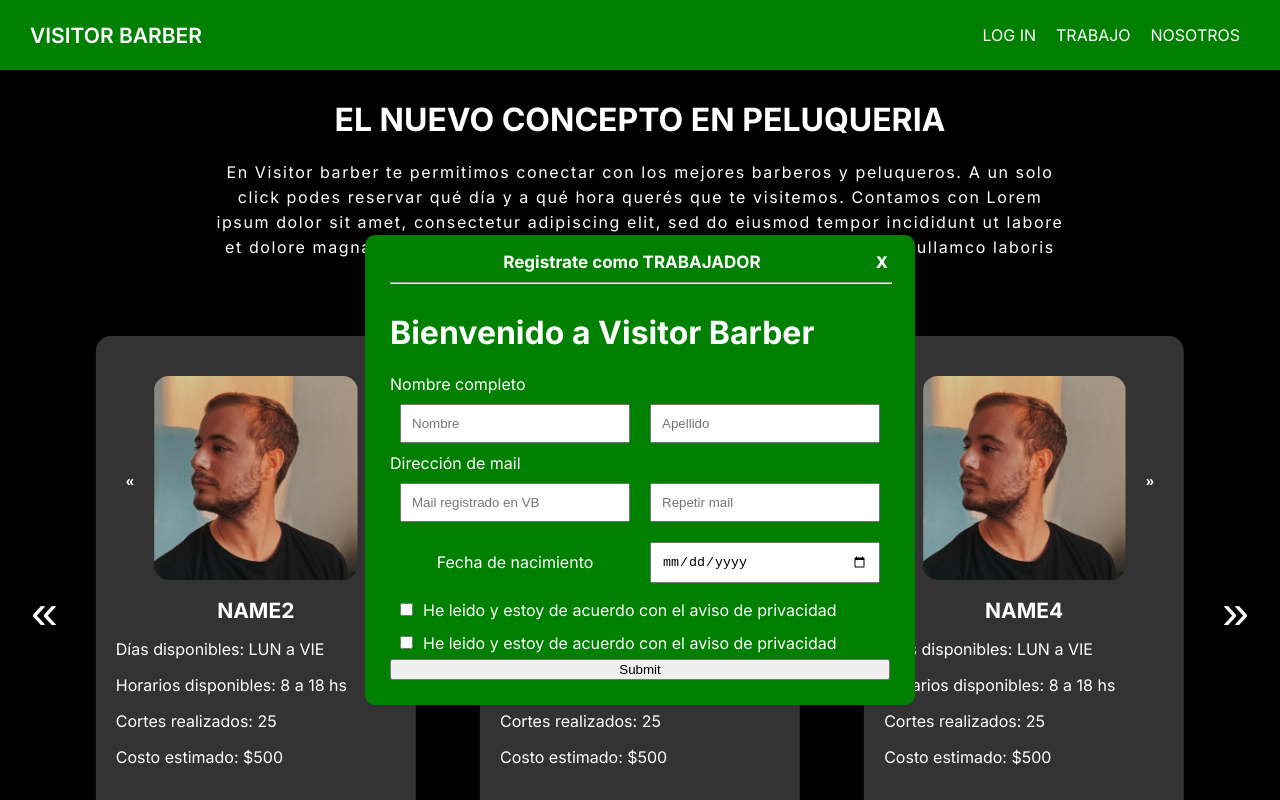
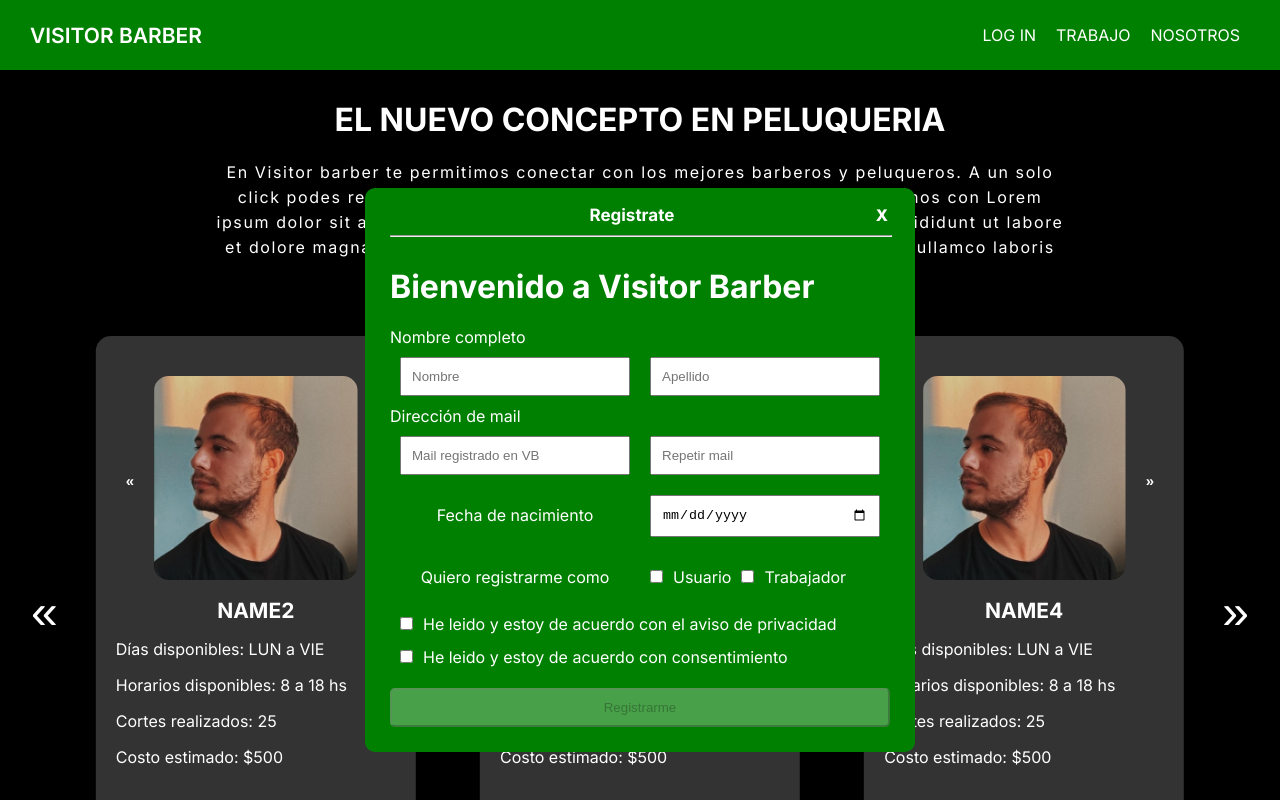
Before and after one commit to perassijulian/VisitorBarber, a React (Create React App) app: page / in a window 1280 px wide. Both pictures are taken after a click on the element "TRABAJO". Built offline with nearby package versions, Linux system fonts and the light colour scheme.

Commit message:
add addWorker

```diff
--- a/src/App.js
+++ b/src/App.js
@@ -8,11 +8,19 @@
 
 function App() {
   const [showLanding, setShowLanding] = useState(false);
+  const [showAddWorker, setShowAddWorker] = useState(false);
+
   return (
     <div className="App">
-      <Navbar setShowLanding={setShowLanding} showLanding={showLanding}/>
+      <Navbar
+        setShowLanding={setShowLanding}
+        showLanding={showLanding}
+        setShowAddWorker= {setShowAddWorker}
+        showAddWorker={showAddWorker}
+
+      />
       {showLanding && <Landing setShowLanding={setShowLanding} />}
-      <AddWorker />
+      {showAddWorker && <AddWorker setShowAddWorker={setShowAddWorker} />}
       <Main showLanding={showLanding} />
     </div>
   );
--- a/src/components/AddWorker.js
+++ b/src/components/AddWorker.js
@@ -1,7 +1,7 @@
 import React, { useEffect, useRef, useState } from 'react';
 import '../styles/AddWorker.scss'
 
-const AddWorker = () => {
+const AddWorker = (props) => {
     const addWorkerRef = useRef();
 
     const [formData, setFormData] = useState(
@@ -11,6 +11,8 @@
             email: "",
             emailVerif: "",
             birthday: "",
+            user:false,
+            worker:false,
             privacy: false,
             consent: false
         }
@@ -32,27 +34,35 @@
         console.log(formData)
     }
 
-    /**
+
     const handleClose = (e) => {
-        console.log(e.target);
+        if(e.target===addWorkerRef.current) {
+            props.setShowAddWorker(false)
+
+
+        }
     }
 
     useEffect(() => {
       const getClick = window.addEventListener('click', handleClose);
 
       return () => {
+        try {
+            getClick();
+        } catch (e) {
+            console.log(e)
+        }
 
       };
-    },);
-     */
+    },[]);
 
   return (
     <div ref={addWorkerRef} className='addWorker'>
         <div className='addWorker--box'>
             <div className='addWorker--box--header'>
                 <div></div>
-                <h2>Registrate como TRABAJADOR</h2>
-                <div className='addWorker--box--header--close'>X</div>
+                <h2>Registrate</h2>
+                <div className='addWorker--box--header--close' onClick={() => {props.setShowAddWorker(false)}}>X</div>
             </div>
             <hr />
             <h1>Bienvenido a Visitor Barber</h1>
@@ -101,6 +111,33 @@
                         value={formData.birthday}
                     />
                 </div>
+                <div className='addWorker--box--form--definition'>
+                    <label>Quiero registrarme como</label>
+                    <div className='addWorker--box--form--definition--checkbox'>
+                        <input
+                            type="checkbox"
+                            id="user"
+                            checked={formData.user}
+                            onChange={handleChange}
+                            name="user"
+                        />
+                        <label htmlFor="user">Usuario</label>
+                        <input
+                            type="checkbox"
+                            id="worker"
+                            checked={formData.worker}
+                            onChange={handleChange}
+                            name="worker"
+                        />
+                        <label htmlFor="worker">Trabajador</label>
+                    </div>
+                </div>
+                {formData.worker &&
+                    <div className='addWorker--box--form--photo'>
+                        <label>Seleccionar foto de perfil</label>
+                        <input type="file" name="file"  />
+                    </div>
+                }
                 <div>
                     <input
                         type="checkbox"
@@ -119,9 +156,10 @@
                         onChange={handleChange}
                         name="consent"
                     />
-                    <label htmlFor="consent">He leido y estoy de acuerdo con el aviso de privacidad</label>
+                    <label htmlFor="consent">He leido y estoy de acuerdo con consentimiento</label>
                 </div>
-                <button>Submit</button>
+
+                <button disabled={!formData.consent || !formData.privacy}>Registrarme</button>
 
             </form>
         </div>
--- a/src/components/Navbar.js
+++ b/src/components/Navbar.js
@@ -3,14 +3,25 @@
 
 const Navbar = (props) => {
 
+    const openLanding = () => {
+        props.setShowAddWorker(false);
+        props.setShowLanding(!props.showLanding);
+    }
+
+    const openAddWorker = () => {
+        props.setShowLanding(false);
+        props.setShowAddWorker(!props.showAddWorker);
+    }
+
   return (
+
 
 
     <div className='navbar'>
         <h4>VISITOR BARBER</h4>
         <nav className='navbar--nav'>
-            <div onClick={() => {props.setShowLanding(!props.showLanding)}}>LOG IN</div>
-            <div>TRABAJO</div>
+            <div onClick={openLanding}>LOG IN</div>
+            <div onClick={openAddWorker}>TRABAJO</div>
             <div>NOSOTROS</div>
         </nav>
     </div>);
--- a/src/styles/AddWorker.scss
+++ b/src/styles/AddWorker.scss
@@ -58,7 +58,14 @@
                 margin:10px
             }
 
-            &--fullName, &--email, &--birthday{
+            button{
+                margin-top:15px;
+                padding: 10px;
+                border-radius: 5px;
+            }
+
+            &--fullName, &--email, &--birthday, &--definition,
+            &--photo{
                 display: grid;
                 grid-auto-columns: minmax(0, 1fr);
                 grid-auto-flow: column;
@@ -69,10 +76,11 @@
 
                 }
 
+                &--checkbox{
+                    padding: 13px 0;
+
+                }
             }
-
-
         }
-
     }
 }
--- a/src/styles/Landing.scss
+++ b/src/styles/Landing.scss
@@ -6,9 +6,9 @@
     min-width: 100%;
     position: fixed;
     z-index: 1;
+
     hr{
         width: 100%;
-
     }
 
     &--box{
```
